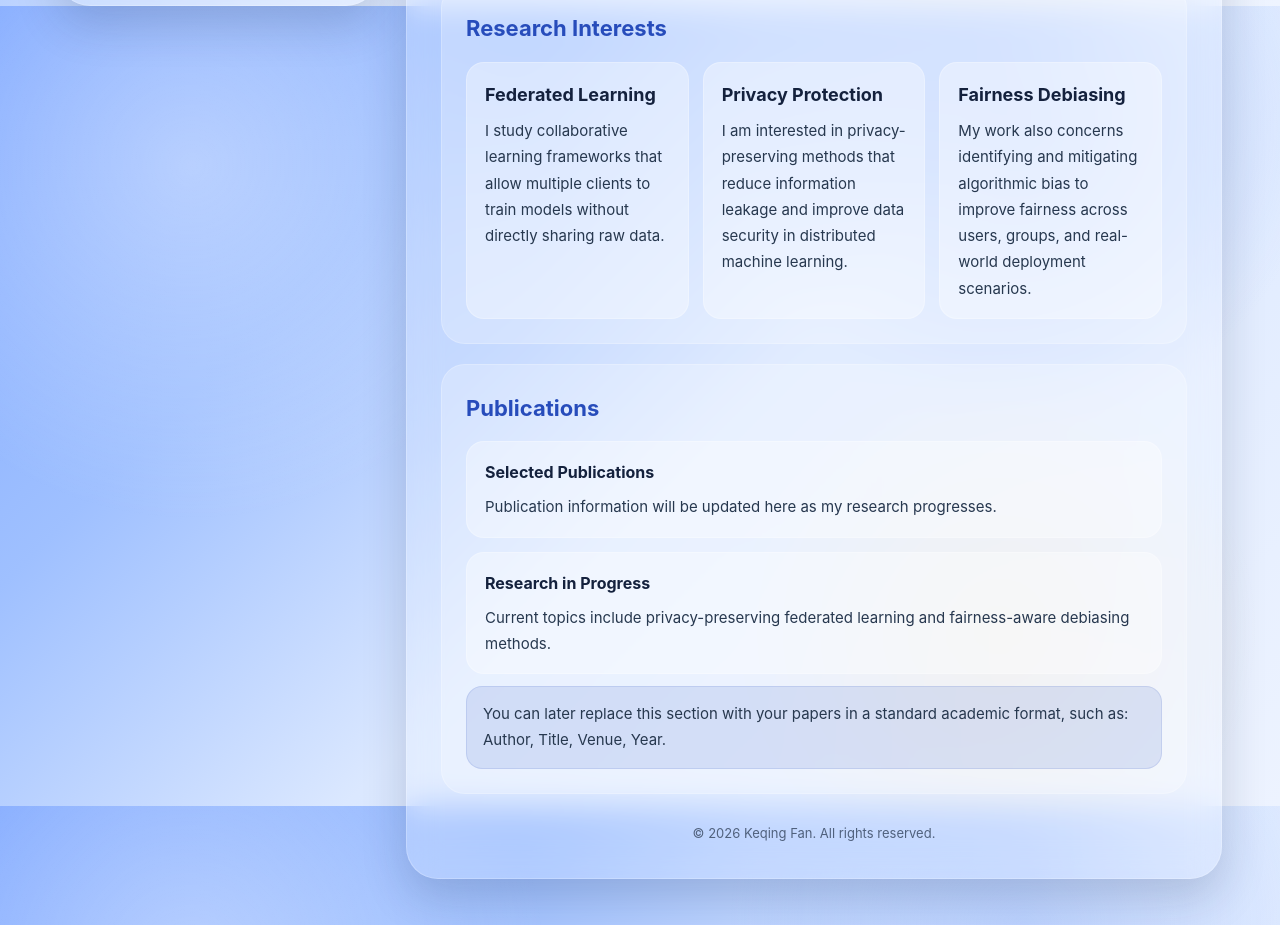
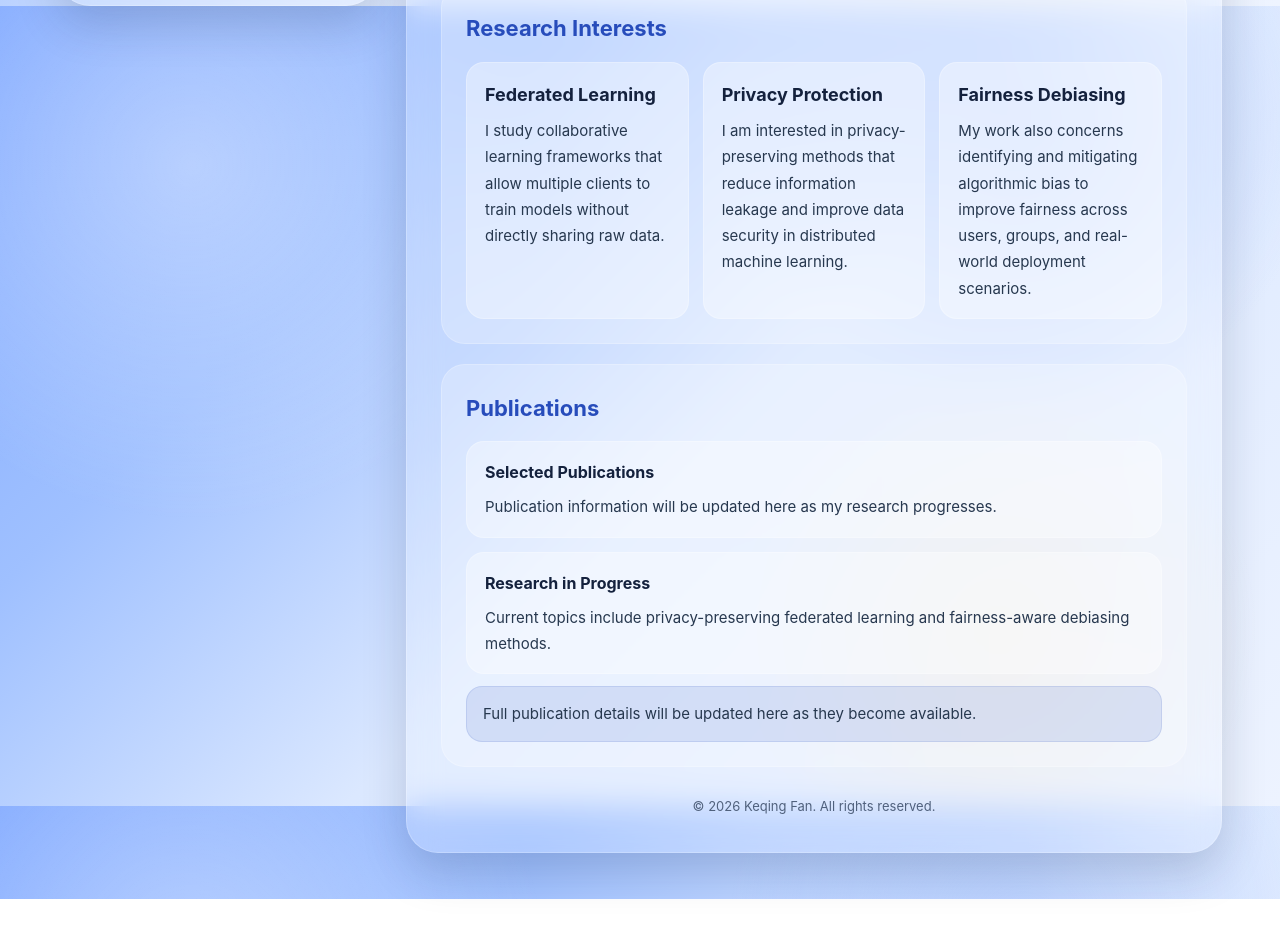
Before and after one commit to Qing07430/qing07430.github.io, a plain HTML site: page index.html in a window 1280 px wide. Shown: the part 794-1719 px from the top of the page. After the commit the page ends 1693 px from the top, so only its background shows below. Drawn offline with Linux system fonts and the light colour scheme.

Commit message:
Update index.html

```diff
--- a/index.html
+++ b/index.html
@@ -485,7 +485,7 @@
           </div>
         </div>
         <div class="publication-note">
-          You can later replace this section with your papers in a standard academic format, such as: Author, Title, Venue, Year.
+          Full publication details will be updated here as they become available.
         </div>
       </section>
 
```
